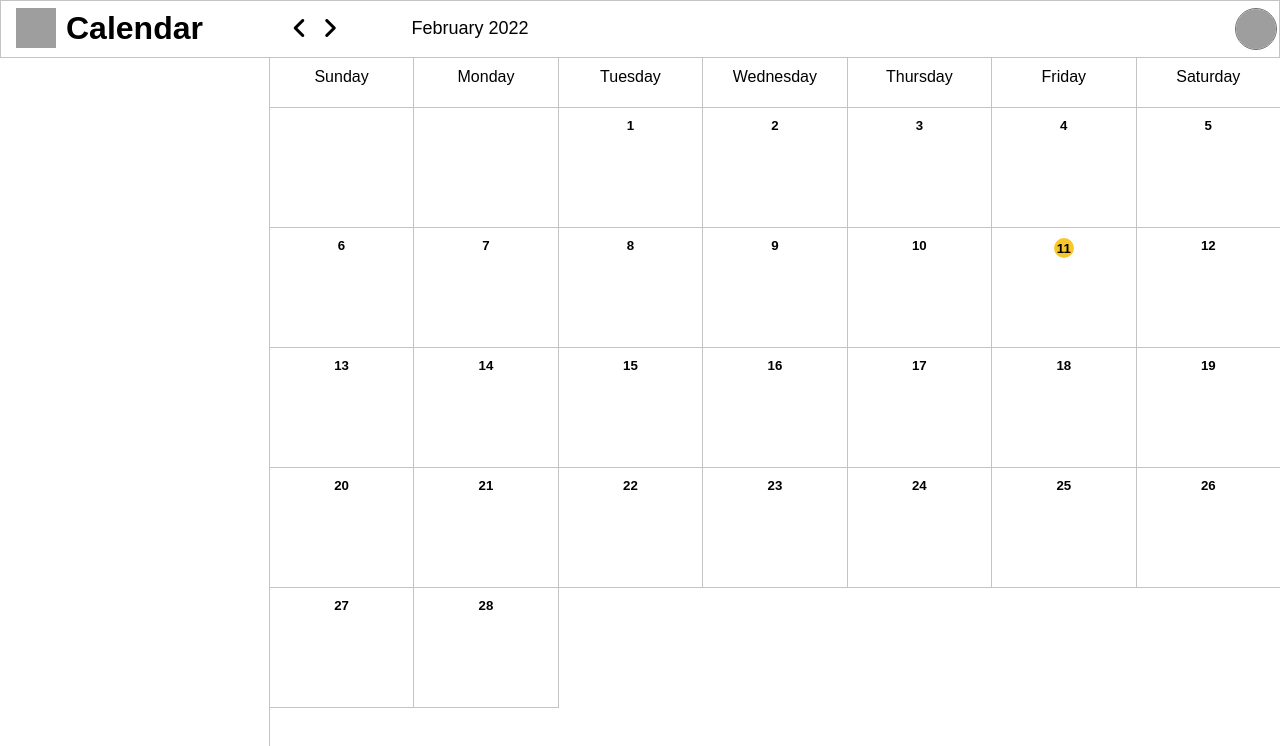
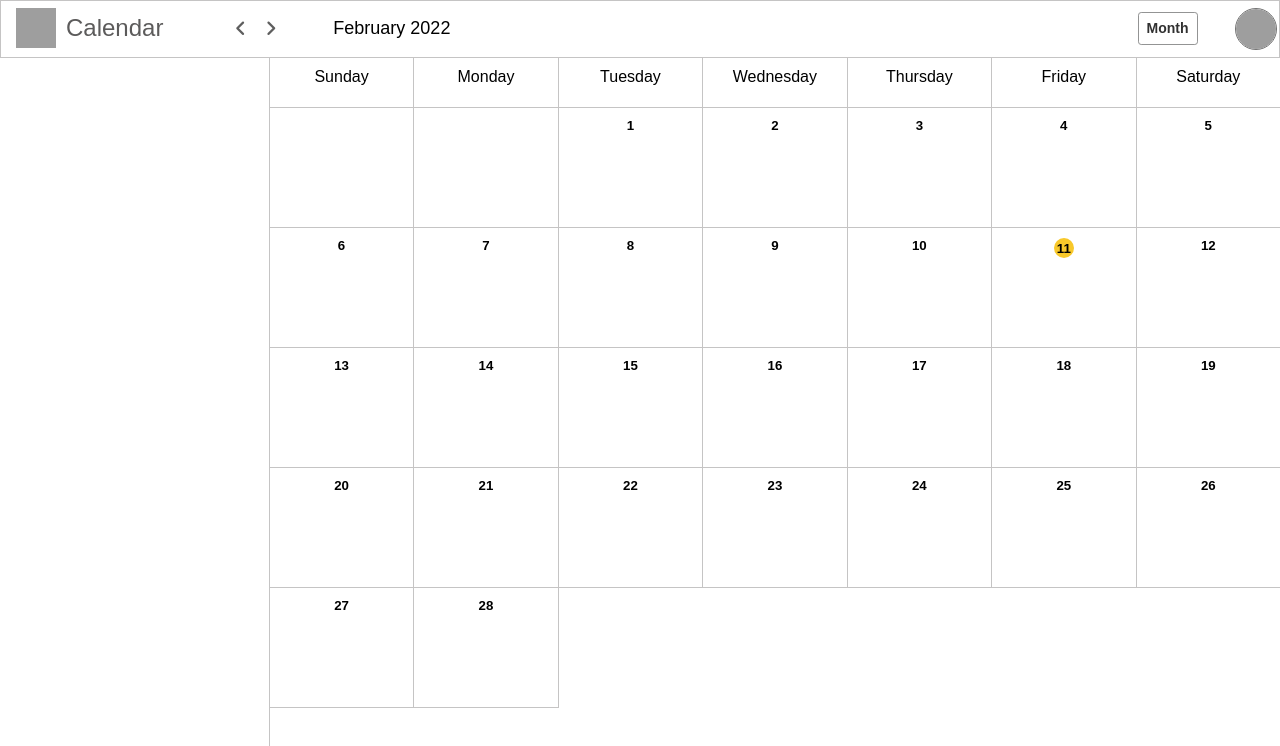
Before and after one commit to sujitIwale/google-calendar, a React (Create React App) app in the folder client/: page / in a window 1280 px wide. Shown: the top 746 px of the page. Built offline with nearby package versions, Linux system fonts and the light colour scheme; grey boxes are pictures that could not be loaded.

Commit message:
Feat: header updated

```diff
--- a/client/src/components/Header/Header.css
+++ b/client/src/components/Header/Header.css
@@ -18,6 +18,12 @@
     padding: 0 15px;
     align-items: center;
     justify-content: center;
+}
+
+.header-title h1{
+    font-weight: lighter;
+    color: rgb(92, 91, 91);
+    font-size: x-large;
 }
 
 .header-title img{
@@ -62,10 +68,12 @@
     display: flex;
     align-items: center;
     justify-content: center;
+    color: rgb(94, 94, 94);
+    font-size:large;
 }
 
 .header-month-change > i:hover {
-    background-color: rgb(207, 207, 207);
+    background-color: rgb(241, 241, 241);
 }
 
 .header-month-year {
@@ -74,3 +82,13 @@
     white-space: nowrap;
     font-size: large;
 }
+
+.calendar-type-btn {
+    border: 1px solid rgb(147, 148, 148);
+    background-color: inherit;
+    color: rgb(49, 49, 49);
+}
+
+.calendar-type-btn:hover {
+    background-color: rgb(240, 239, 239);
+}
--- a/client/src/components/Header/Header.js
+++ b/client/src/components/Header/Header.js
@@ -7,7 +7,7 @@ const Header = () => {
 
 	const [month, year] = [date.getMonth(), date.getFullYear()];
 	return (
-		<div className='header-main'>
+		<header className='header-main'>
 			<ul className='header-items '>
 				<li className='header-title'>
 					<img
@@ -33,6 +33,9 @@ const Header = () => {
 						{months[month] + '  '} {year + ' '}
 					</span>
 				</li>
+				<li>
+					<button className='btn calendar-type-btn'>Month</button>
+				</li>
 				<li className='header-profile'>
 					<img
 						alt='profile'
@@ -40,7 +43,7 @@ const Header = () => {
 					/>
 				</li>
 			</ul>
-		</div>
+		</header>
 	);
 };
 
--- a/client/src/components/Month/Events.js
+++ b/client/src/components/Month/Events.js
@@ -1,7 +1,4 @@
 import React from 'react';
-
-
-
 
 const Events = ({ events, year, month, d, onClick }) => {
 	const getEvents = (dayEvents) => {
--- a/client/src/components/Shared/Button/Button.css
+++ b/client/src/components/Shared/Button/Button.css
@@ -1,7 +1,7 @@
 .btn {
   display: inline-block;
   /* margin: 0.5rem 0.5rem 1rem 0.5rem; */
-  clear: both;
+  /* clear: both; */
   /* font-family: inherit; */
   font-weight: 700;
   font-size: 14px;
```
